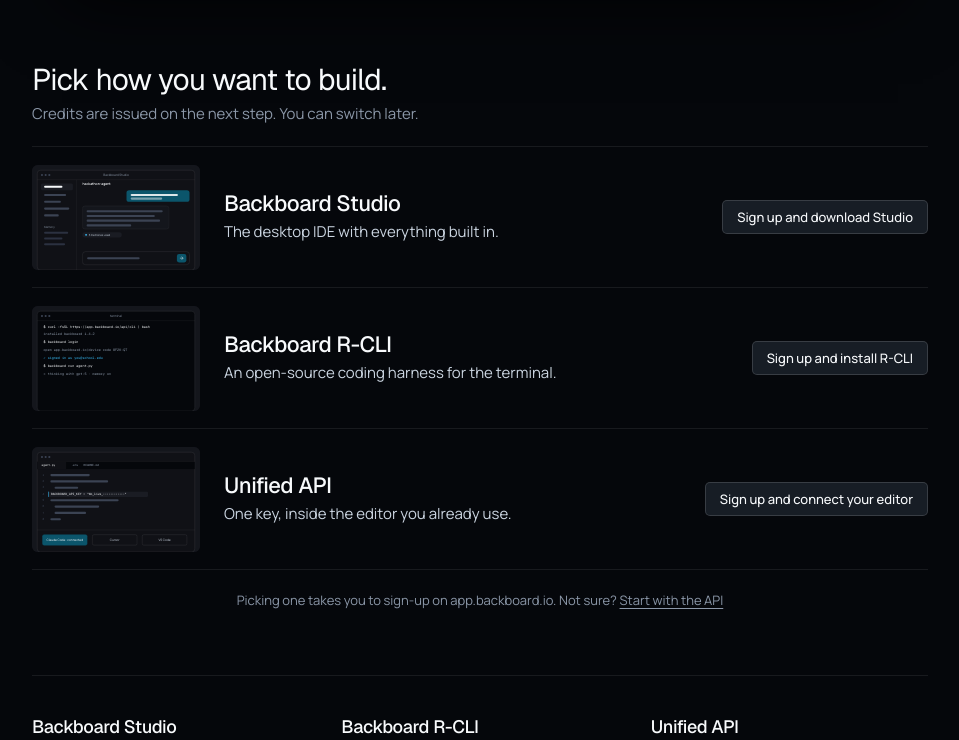
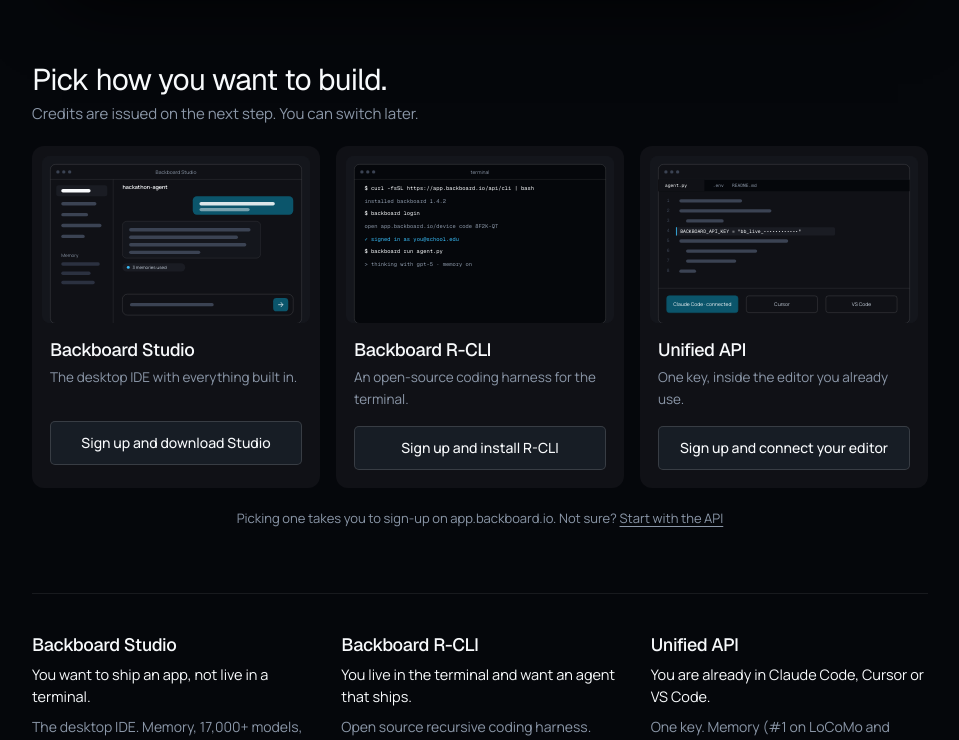
Before and after one commit to klaircodes/backboard-onboarding-wireframe, a React (Vite) app: page /hackathon in a window 1280 px wide. Shown: the part 674-1414 px from the top of the page, without its empty margins (160-1119 px from the left). Built offline with nearby package versions, Linux system fonts and the light colour scheme.

Commit message:
Cards back: flat surface with inset tile, hover lift, teal wash when selected

```diff
--- a/src/components/Hack.jsx
+++ b/src/components/Hack.jsx
@@ -98,19 +98,19 @@
   )
 }
 
-// Deck slide 13, as a ruled row instead of a card. The whole row is the control; the parent navigates on click.
-export function PathRow({ path, selected, onSelect }) {
+// Deck slide 13 card, with a real mock-up instead of a box. Clicking it is the step: the parent navigates.
+export function PathCard({ path, selected, onSelect }) {
   const p = PATHS[path]
   const Shot = SHOTS[path]
   return (
-    <div className={`prow ${selected ? 'selected' : ''}`} role="radio" aria-checked={selected} tabIndex={0}
+    <div className={`pcard ${selected ? 'selected' : ''}`} role="radio" aria-checked={selected} tabIndex={0}
       onClick={() => onSelect(path)} onKeyDown={(e) => (e.key === 'Enter' || e.key === ' ') && onSelect(path)}>
-      <span className="prow-thumb"><Shot /></span>
-      <span className="prow-text">
+      <div className="pcard-shot"><Shot /></div>
+      <div className="pcard-body">
         <h3>{p.title}</h3>
         <p>{p.tagline}</p>
-      </span>
-      <span className="btn small">{p.button}</span>
+        <span className={`btn full ${selected ? 'primary' : ''}`}>{p.button}</span>
+      </div>
     </div>
   )
 }
--- a/src/screens/HackathonLanding.jsx
+++ b/src/screens/HackathonLanding.jsx
@@ -1,6 +1,6 @@
 import { useRef } from 'react'
 import { useNavigate } from 'react-router-dom'
-import { SiteNav, Video, PathRow } from '../components/Hack.jsx'
+import { SiteNav, Video, PathCard } from '../components/Hack.jsx'
 import { HACKATHON_VIDEO, PATHS, PATH_ORDER } from '../data/paths.js'
 import { usePathParam } from '../lib/usePath.js'
 import { track } from '../lib/track.js'
@@ -35,8 +35,8 @@
             <h2>Pick how you want to build.</h2>
             <p>Credits are issued on the next step. You can switch later.</p>
           </div>
-          <div className="rows" role="radiogroup" aria-label="Path">
-            {PATH_ORDER.map((k) => <PathRow key={k} path={k} selected={path === k} onSelect={select} />)}
+          <div className="cards" role="radiogroup" aria-label="Path">
+            {PATH_ORDER.map((k) => <PathCard key={k} path={k} selected={path === k} onSelect={select} />)}
           </div>
           <p className="go hint">Picking one takes you to sign-up on app.backboard.io. Not sure? <button type="button" className="link" onClick={() => select('api')}>Start with the API</button></p>
         </section>
--- a/src/wire.css
+++ b/src/wire.css
@@ -105,18 +105,17 @@
 .pick { padding: 64px 0 0; }
 .sec-head { margin-bottom: 20px; animation: reveal 520ms var(--ease) 140ms both; }
 .sec-head p { color: var(--text-3); font-size: 15px; }
-.rows { border-top: 1px solid var(--line); animation: reveal 520ms var(--ease) 220ms both; }
-.prow { position: relative; display: grid; grid-template-columns: 168px minmax(0, 1fr) auto; align-items: center; gap: 24px; padding: 18px 20px; margin: 0 -20px; cursor: pointer; text-align: left; transition: background 180ms var(--ease); }
-.prow::after { content: ""; position: absolute; left: 20px; right: 20px; bottom: 0; height: 1px; background: var(--line); }
-.prow:hover, .prow:focus-visible, .prow.selected { outline: none; background: var(--s1); }
-.prow-thumb { display: block; aspect-ratio: 16 / 10; border-radius: 6px; overflow: hidden; background: var(--s2); }
-.prow-thumb .shot { display: block; width: 100%; height: 100%; }
-.prow-text { display: flex; flex-direction: column; gap: 4px; min-width: 0; }
-.prow h3 { font-size: 22px; font-weight: 500; letter-spacing: -0.02em; line-height: 1.15; }
-.prow p { color: var(--text-2); font-size: 15px; line-height: 1.5; }
-.prow .btn { pointer-events: none; white-space: nowrap; }
-.prow:hover .btn, .prow:focus-visible .btn, .prow.selected .btn { background: var(--teal); border-color: transparent; color: #fff; }
-@media (max-width: 760px) { .prow { grid-template-columns: 96px minmax(0, 1fr); gap: 14px; padding: 16px 0; margin: 0; } .prow::after { left: 0; right: 0; } .prow:hover, .prow.selected { background: transparent; } .prow .btn { grid-column: 2; justify-self: start; } }
+.cards { display: grid; grid-template-columns: repeat(3, minmax(0, 1fr)); gap: 16px; }
+@media (max-width: 760px) { .cards { grid-template-columns: 1fr; } }
+.pcard { border: 0; border-radius: 12px; padding: 10px; background: var(--s1); cursor: pointer; display: flex; flex-direction: column; transition: background 220ms var(--ease), transform 320ms var(--ease); animation: reveal 520ms var(--ease) backwards; }
+.pcard:nth-child(1) { animation-delay: 220ms; } .pcard:nth-child(2) { animation-delay: 290ms; } .pcard:nth-child(3) { animation-delay: 360ms; }
+.pcard:hover, .pcard:focus-visible { outline: none; background: var(--s2); transform: scale(1.02); }
+.pcard.selected, .pcard.selected:hover { background: linear-gradient(135deg, rgba(11, 85, 107, 0.55), var(--s1) 72%); transform: none; }
+.pcard-shot { aspect-ratio: 16 / 10; border-radius: 8px; background: var(--s2); overflow: hidden; }
+.pcard-body { padding: 16px 8px 8px; display: flex; flex-direction: column; gap: 6px; }
+.pcard-body p { color: var(--text-3); font-size: 13.5px; min-height: 38px; margin-bottom: 10px; }
+.pcard .btn { pointer-events: none; font-size: 14px; padding: 0 12px; }
+.pcard:hover .btn, .pcard:focus-visible .btn, .pcard.selected .btn { background: var(--teal); border-color: transparent; color: #fff; }
 .go { text-align: center; font-size: 13px; margin: 20px 0 0; animation: reveal 520ms var(--ease) 440ms both; }
 .cols { display: grid; grid-template-columns: repeat(3, minmax(0, 1fr)); gap: 32px; margin-top: 64px; padding: 40px 0 72px; border-top: 1px solid var(--line); animation: reveal 520ms var(--ease) 520ms both; }
 @media (max-width: 760px) { .cols { grid-template-columns: 1fr; gap: 28px; } }
```
